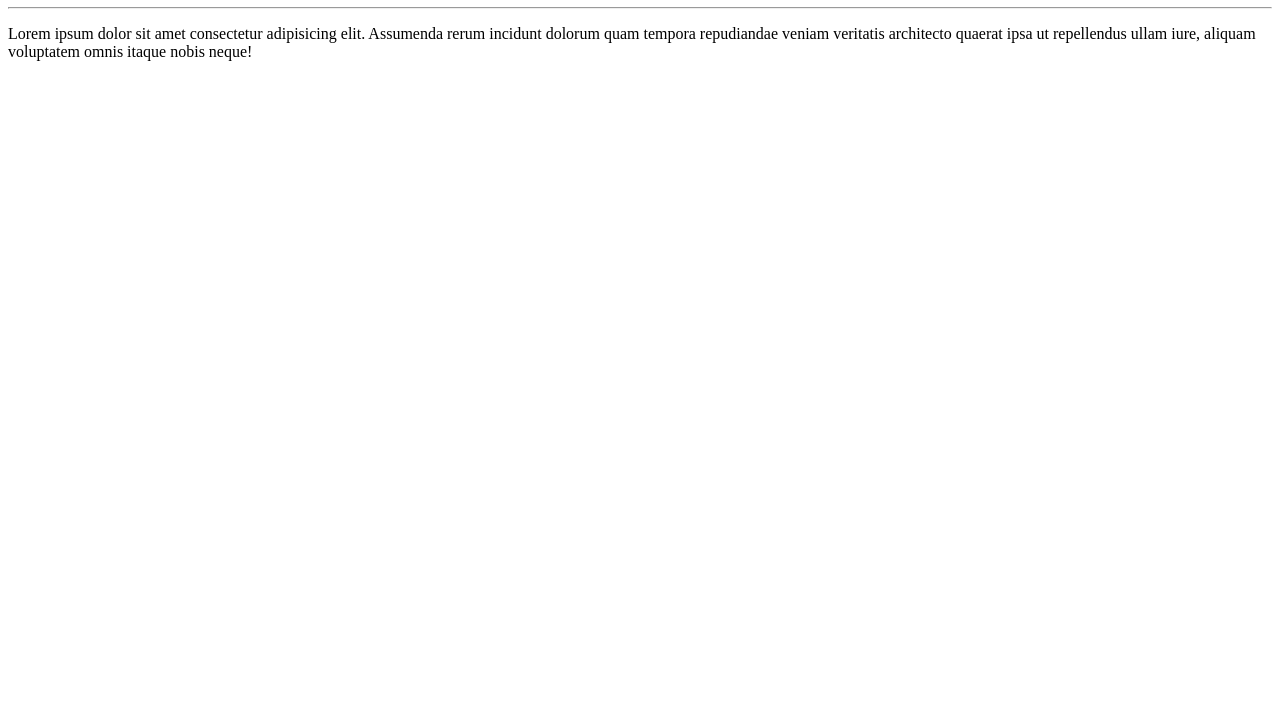
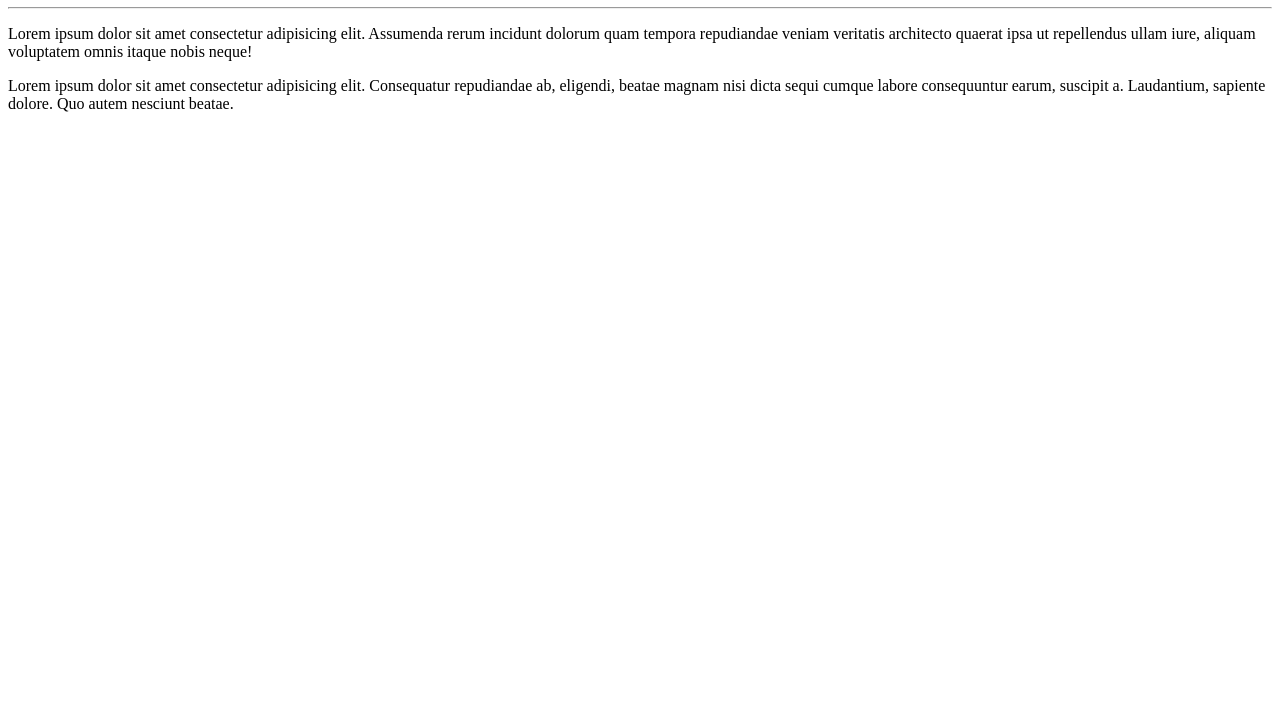
Before and after one commit to yhsmael/ola-mundo, a plain HTML site: page site-exemplo/index.html in a window 1280 px wide. Shown: the part 73-800 px from the top of the page. Drawn offline with Linux system fonts and the light colour scheme.

Commit message:
adicionei um parágrafo

```diff
--- a/site-exemplo/index.html
+++ b/site-exemplo/index.html
@@ -10,6 +10,7 @@
     <h1>olá,mundo!</h1>
     <hr>
     <p>Lorem ipsum dolor sit amet consectetur adipisicing elit. Assumenda rerum incidunt dolorum quam tempora repudiandae veniam veritatis architecto quaerat ipsa ut repellendus ullam iure, aliquam voluptatem omnis itaque nobis neque!</p>
+    <p>Lorem ipsum dolor sit amet consectetur adipisicing elit. Consequatur repudiandae ab, eligendi, beatae magnam nisi dicta sequi cumque labore consequuntur earum, suscipit a. Laudantium, sapiente dolore. Quo autem nesciunt beatae.</p>
 
 </body>
 </html>
```
